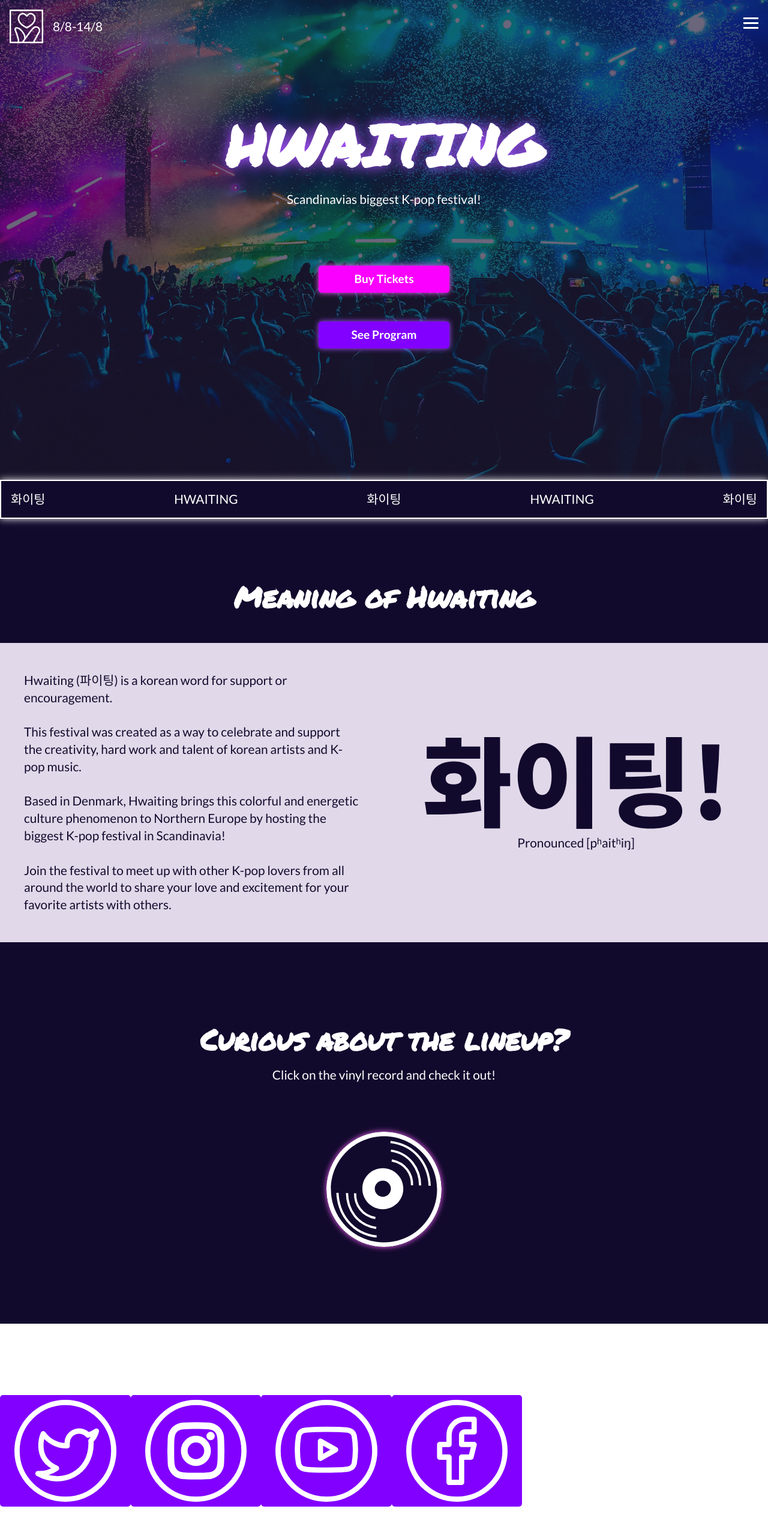
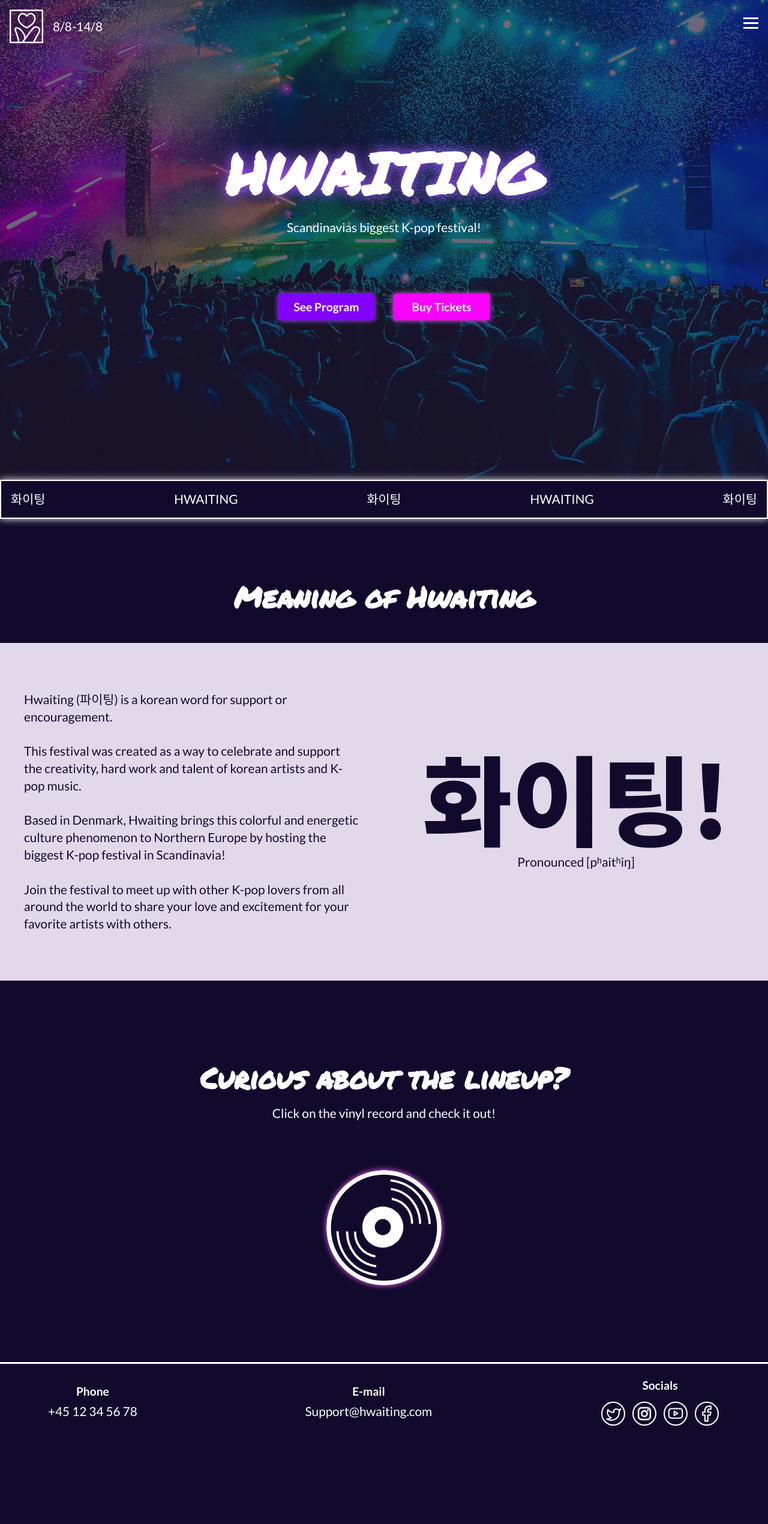
Before and after one commit to ceci919p/hwaiting-booking_exam, a React (Create React App) app: page / in a window 1280 px wide. Shown: the whole page at 60% size. After the commit the page ends 2403 px from the top, so only its background shows below. Built offline with nearby package versions, Linux system fonts and the light colour scheme.

Commit message:
footer added, frontpage styled

```diff
--- a/src/components/Footer.jsx
+++ b/src/components/Footer.jsx
@@ -6,31 +6,36 @@ import ytLogo from "../images/yt.svg";
 export default function Footer() {
   return (
     <footer id="footer">
-      <div>
+      <div className="contact-column">
         <h4>Phone</h4>
-        <p>+45 12 34 56 78</p>
+        <p className="footer-contact">+45 12 34 56 78</p>
       </div>
 
-      <div>
+      <div className="contact-column">
         <h4>E-mail</h4>
-        <p>Support@hwaiting.com</p>
+        <p className="footer-contact">Support@hwaiting.com</p>
       </div>
 
+      <div className="footer-wrapper">
+        <h4>Socials</h4>
         <div id="footer-socials">
           <button id="footer-twitter" className="footer-social-wrapper">
             <img className="footer-social" src={twitterLogo} alt="Twitter" />
           </button>
+
           <button id="footer-ig" className="footer-social-wrapper">
             <img className="footer-social" src={igLogo} alt="Instagram" />
           </button>
+
           <button id="footer-yt" className="footer-social-wrapper">
             <img className="footer-social" src={ytLogo} alt="Youtube" />
           </button>
+
           <button id="footer-fb" className="footer-social-wrapper">
             <img className="footer-social" src={fbLogo} alt="Facebook" />
           </button>
         </div>
-      <p>©Hwaiting Festival 2022</p>
+      </div>
     </footer>
   );
 }
--- a/src/routes/Home.jsx
+++ b/src/routes/Home.jsx
@@ -21,12 +21,8 @@ export default function Home(props) {
             <h1 id="glow-h1">HWAITING</h1>
             <p>Scandinavias biggest K-pop festival!</p>
           </div>
-          <Link to="/booking">
-            <button id="home-buylink">
-              <p className="link-p">Buy Tickets</p>
-            </button>
-          </Link>
 
+          <div className="header-link-wrapper">
             <a
               id="home-artistlink"
               href="https://hwaiting.pandapoob.com/"
@@ -37,6 +33,13 @@ export default function Home(props) {
                 <p className="link-p">See Program</p>
               </button>
             </a>
+
+            <Link to="/booking">
+              <button id="home-buylink">
+                <p className="link-p">Buy Tickets</p>
+              </button>
+            </Link>
+          </div>
         </section>
         <section id="home-divider">
           <p>화이팅</p> <p>HWAITING</p> <p>화이팅</p> <p>HWAITING</p>{" "}
@@ -92,7 +95,6 @@ export default function Home(props) {
             <img id="home-program-img" src={vinylImg} alt="Vinyl"></img>
           </a>
         </section>
-
         <Footer />
       </main>
     </>
--- a/src/sass/layout/_home.scss
+++ b/src/sass/layout/_home.scss
@@ -7,46 +7,11 @@
   left: 0;
   right: 0;
   z-index: -1;
+
+  //typography
   h1 {
     text-shadow: 0px 0px 22px vars.$lightneonpurple;
     font-family: vars.$displayfont;
-  }
-  .heading-wrapper {
-    margin: 1rem 0rem 3rem 0rem;
-    gap: 7px;
-    display: flex;
-    flex-direction: column;
-  }
-  #background {
-    display: flex;
-    flex-direction: column;
-    justify-content: center;
-    gap: 2rem;
-    height: 100%;
-    background-size: cover;
-    padding: 10rem 1rem 8rem 1rem;
-    @include mixins.bp-medium {
-      padding: 4rem 4rem 8rem 4rem;
-      height: 100vh;
-    }
-    text-align: center;
-  }
-  button {
-    border-radius: 5px;
-
-    width: 50vw;
-    padding-block: 0.7rem;
-    padding-inline: 1rem;
-
-    @include mixins.bp-medium {
-      padding: 0.5rem 1.5rem 0.5rem 1.5rem;
-      max-width: 17vw;
-    }
-  }
-
-  button:hover {
-    cursor: pointer;
-    box-shadow: 0px 0px 22px vars.$lightneonpink;
   }
 
   h2 {
@@ -57,20 +22,141 @@
     }
   }
 
+  .heading-wrapper {
+    margin: 1rem 0rem 3rem 0rem;
+    gap: 7px;
+    display: flex;
+    flex-direction: column;
+  }
+
+  #background {
+    display: flex;
+    flex-direction: column;
+    justify-content: center;
+    gap: 2rem;
+    height: 100%;
+    background-size: cover;
+    padding: 10rem 2rem 5rem 2rem;
+    text-align: center;
+
+    /*   display: flex;
+    flex-direction: column;
+    justify-content: center;
+    gap: 2rem;
+    height: 100%;
+    background-size: cover;
+    padding: 10rem 1rem 8rem 1rem;
+    text-align: center; */
+
+    @include mixins.bp-medium {
+      padding: 4rem 4rem 8rem 4rem;
+      height: 100vh;
+    }
+  }
+
+  //header cta buttons
+
+  #home-buylink,
+  #home-artistbutton {
+    width: 100%;
+
+    border-radius: 2px;
+    cursor: pointer;
+
+    min-width: 10rem;
+    padding-block: 0.8rem;
+    padding-inline: 1.2rem;
+    cursor: pointer;
+    transition: all 0.3s ease-in-out;
+
+    p {
+      font-size: 1rem;
+
+      @include mixins.bp-medium {
+        font-size: 1.2rem;
+      }
+    }
+
+    @include mixins.bp-medium {
+      font-size: 1.2rem;
+      padding: 0.5rem 1.5rem 0.5rem 1.5rem;
+      max-width: 17vw;
+    }
+  }
+
+  //cta different colors
+
+  #home-buylink {
+    background-color: vars.$neonpink;
+    box-shadow: 0px 0px 10px vars.$lightneonpink;
+  }
+
+  #home-artistbutton {
+    box-shadow: 0px 0px 10px vars.$lightneonpurple;
+  }
+
+  //cta hover effects
+
+  #home-buylink:hover,
+  #home-artistbutton:hover {
+    transform: scale(1.2);
+  }
+
+  .home-artistbutton:hover {
+    cursor: pointer;
+    box-shadow: 0px 0px 22px vars.$lightneonpurple;
+  }
+
+  .home-buylink:hover {
+    cursor: pointer;
+    box-shadow: 0px 0px 22px vars.$lightneonpink;
+  }
+
+  //cta buttons alignment
+
+  .header-link-wrapper {
+    display: flex;
+    flex-direction: column;
+
+    @include mixins.bp-medium {
+      flex-direction: unset;
+      gap: 2rem;
+      justify-content: center;
+    }
+  }
+
+  //banner
+
+  #home-divider {
+    border: 2px solid white;
+    padding: 1rem;
+    display: flex;
+    justify-content: space-between;
+    box-shadow: 0px 0px 12px white;
+  }
+
+  //info section
+
+  .dark-text {
+    color: vars.$background-blue;
+  }
+
   #home-info {
     background-color: #e1d9e9;
     padding-block: 3rem;
-    padding-inline: 1rem;
+    padding-inline: 2rem;
     margin-block: 2rem;
 
+    @include mixins.bp-medium {
+      padding-inline: 4rem;
+    }
+
     @include mixins.bp-large {
+      padding-block: 5rem;
+      padding-inline: 2rem;
       display: grid;
       grid-template-columns: auto minmax(0, 1200px) auto;
     }
-  }
-
-  .dark-text {
-    color: vars.$background-blue;
   }
 
   .home-info-container {
@@ -105,48 +191,10 @@
   #highlights {
     background-color: vars.$background-blue;
   }
-  #home-buylink {
-    background-color: vars.$neonpink;
-    box-shadow: 0px 0px 10px vars.$lightneonpink;
-    cursor: pointer;
-    transition: all 0.3s ease-in-out;
-    p {
-      font-size: 1rem;
-
-      @include mixins.bp-medium {
-        font-size: 1.2rem;
-      }
-    }
-  }
-  #home-buylink:hover {
-    transform: scale(1.05);
-  }
-
-  #home-artistbutton {
-    box-shadow: 0px 0px 10px vars.$lightneonpurple;
-    cursor: pointer;
-    transition: all 0.3s ease-in-out;
-    p {
-      font-size: 1rem;
-
-      @include mixins.bp-medium {
-        font-size: 1.2rem;
-      }
-    }
-  }
-
-  #home-artistbutton:hover {
-    transform: scale(1.05);
-  }
 }
 
-#home-divider {
-  border: 2px solid white;
-  padding: 1rem;
-  display: flex;
-  justify-content: space-between;
-  box-shadow: 0px 0px 12px white;
-}
+//link to programme section
+
 #home-program-section {
   margin-block: 1rem 8rem;
   display: grid;
@@ -181,6 +229,91 @@
   }
 }
 
+//footer
+
 footer {
-  background-color: white;
+  border-top: 3px solid white;
+  background-color: vars.$background-blue;
+  padding-block: 1rem 1rem;
+  display: grid;
+  justify-content: center;
+
+  @include mixins.bp-medium {
+    display: flex;
+    justify-content: space-between;
+    align-items: center;
+    padding-inline: 2rem;
+    padding-block: 1.5rem;
+  }
+
+  @include mixins.bp-large {
+    padding-inline: 5rem;
+  }
+
+  .footer-contact {
+    margin-block-end: 2.5rem;
+    margin-block-start: 0.5rem;
+
+    @include mixins.bp-medium {
+      margin-block-end: 0;
+    }
+  }
+
+  .contact-column {
+    text-align: center;
+  }
+
+  #footer-socials {
+    display: flex;
+    gap: 0.5rem;
+  }
+
+  .footer-wrapper {
+    text-align: center;
+  }
+
+  .footer-social-wrapper {
+    border-radius: 100%;
+    background-color: transparent;
+    border: none;
+    padding: 0;
+    margin: 2px;
+    margin-block-start: 1rem;
+    transition: all 0.3s ease-in-out;
+  }
+
+  .footer-social-wrapper:hover {
+    transform: scale(1.1);
+  }
+
+  .footer-social {
+    width: 2.5rem;
+    cursor: pointer;
+  }
+
+  //footer hover colors
+
+  #footer-twitter {
+    &:hover {
+      box-shadow: 0px 0px 16px #00ddff;
+    }
+  }
+
+  #footer-ig {
+    &:hover {
+      box-shadow: 0px 0px 16px #9900ff;
+    }
+  }
+
+  #footer-yt {
+    &:hover {
+      box-shadow: 0px 0px 16px #ff0000;
+    }
+  }
+
+  #footer-fb {
+    &:hover {
+      box-shadow: 0px 0px 16px rgb(35, 57, 255);
+    }
+  }
 }
```
Lines whose indentation alone changed are shown as unchanged.
